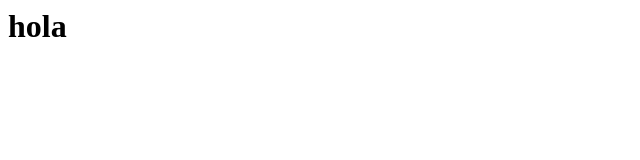
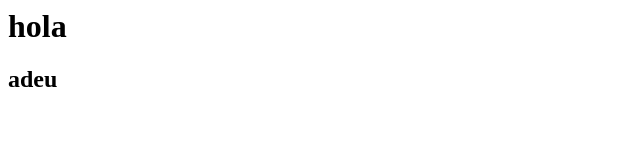
Before and after one commit to bielsala-git/provaGit, a plain HTML site: page index.html in a window 1280 px wide. Shown: the full height of the page, 0-640 px from the left. Drawn offline with Linux system fonts and the light colour scheme.

Commit message:
hem afegit la etiqueta

```diff
--- a/index.html
+++ b/index.html
@@ -1 +1,2 @@
 <h1>hola</h1>
+<h2>adeu</h2>
```
